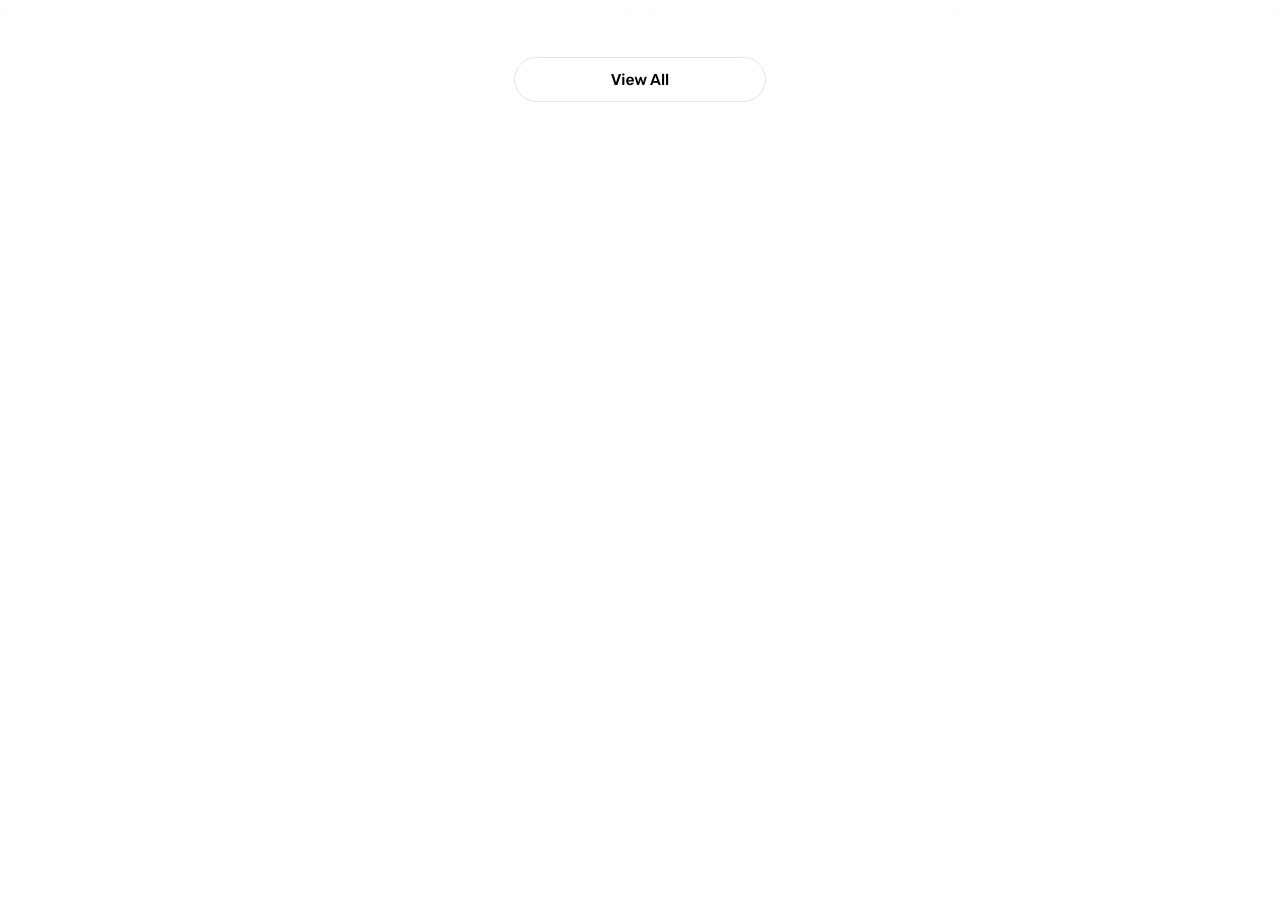
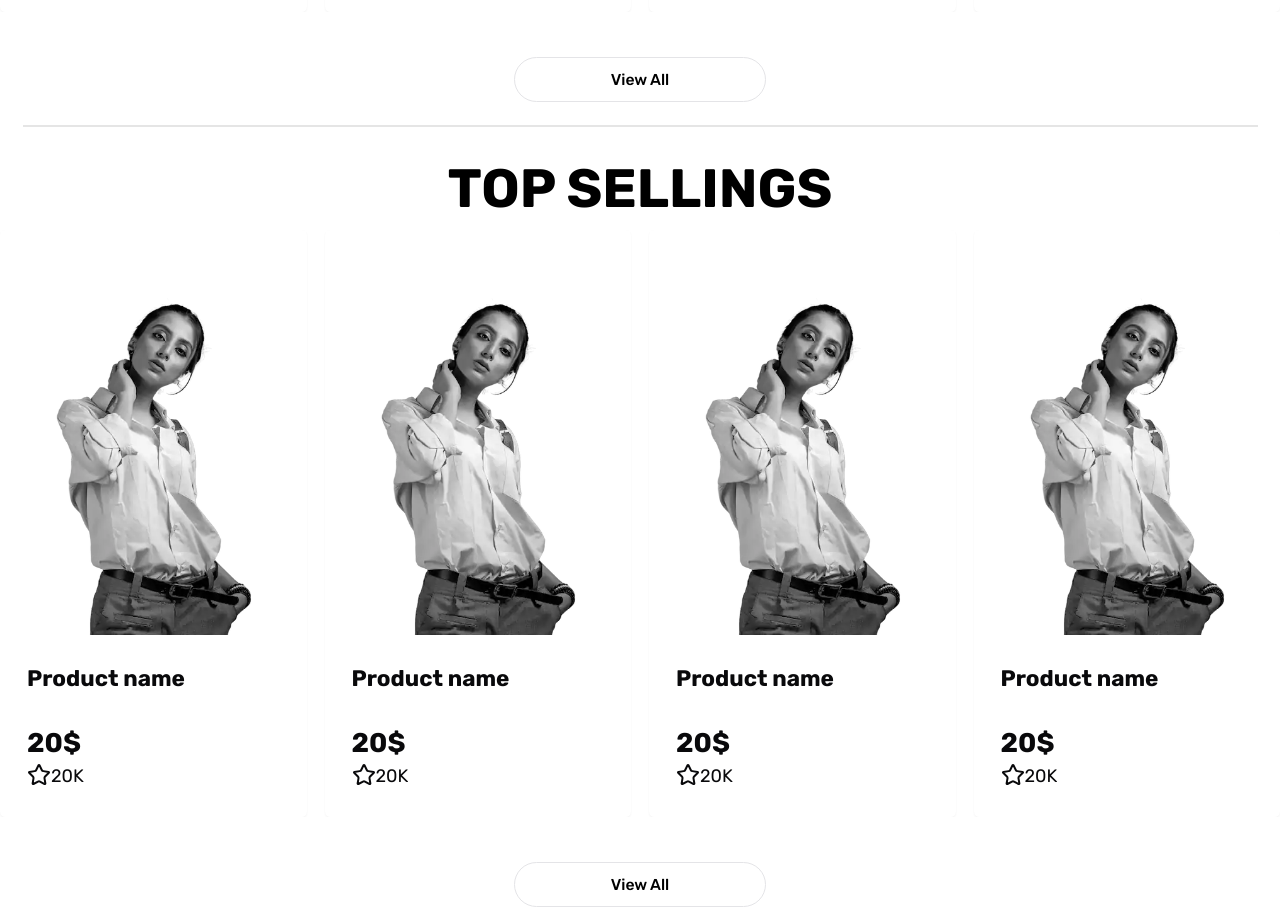
Before and after one commit to Peter3Khalil/fashion-ecommerce, a Next.js app: page / in a window 1280 px wide. Shown: the part 1400-2307 px from the top of the page. Before the commit the page ends 1502 px from the top, so only its background shows below. Built offline with nearby package versions, Linux system fonts and the light colour scheme.

Commit message:
🦺 TOP Selling Added

```diff
--- a/src/app/page.tsx
+++ b/src/app/page.tsx
@@ -95,6 +95,49 @@ const Home = () => {
             View All
           </Button>
         </section>
+        <hr className="m-5 border border-black opacity-10" />
+        <section className="flex flex-col items-center justify-center">
+          <center>
+            <h1 className="text-5xl font-bold">TOP SELLINGS</h1>
+          </center>
+          <div className="flex items-center gap-4 overflow-auto max-md:px-6 lg:justify-center">
+            {Array.from({ length: 4 }).map((d, f) => (
+              <Card key={f}>
+                <CardHeader>
+                  <CardTitle className="flex">
+                    <Image
+                      src="/images/hero.webp"
+                      alt="Hero Image"
+                      width={295}
+                      height={298}
+                      className="mx-auto h-auto w-full rounded-2xl object-contain md:w-auto"
+                    />
+                  </CardTitle>
+                </CardHeader>
+                <CardContent>
+                  <div className="text-xl font-bold">Product name</div>
+                  {/* product name */}
+                </CardContent>
+                <CardFooter>
+                  <div className="">
+                    <div className="text-2xl font-bold">20$</div>
+                    <div className="flex">
+                      <StarIcon />
+                      20K
+                    </div>
+                  </div>
+                </CardFooter>
+              </Card>
+            ))}
+          </div>
+          <Button
+            type="button"
+            variant={'outline'}
+            className="mt-10 w-56 rounded-full"
+          >
+            View All
+          </Button>
+        </section>
       </main>
 
       <footer></footer>
```
